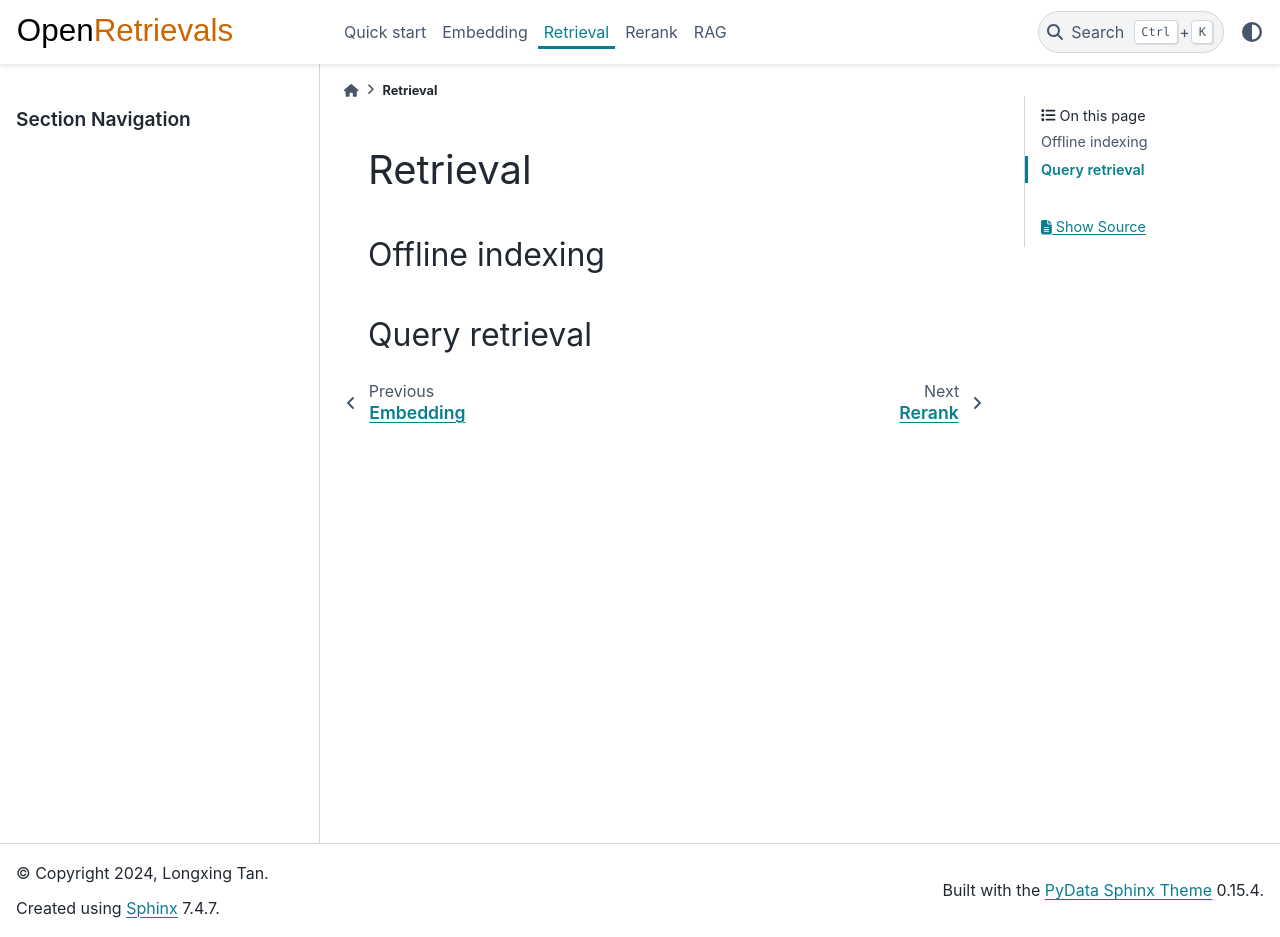
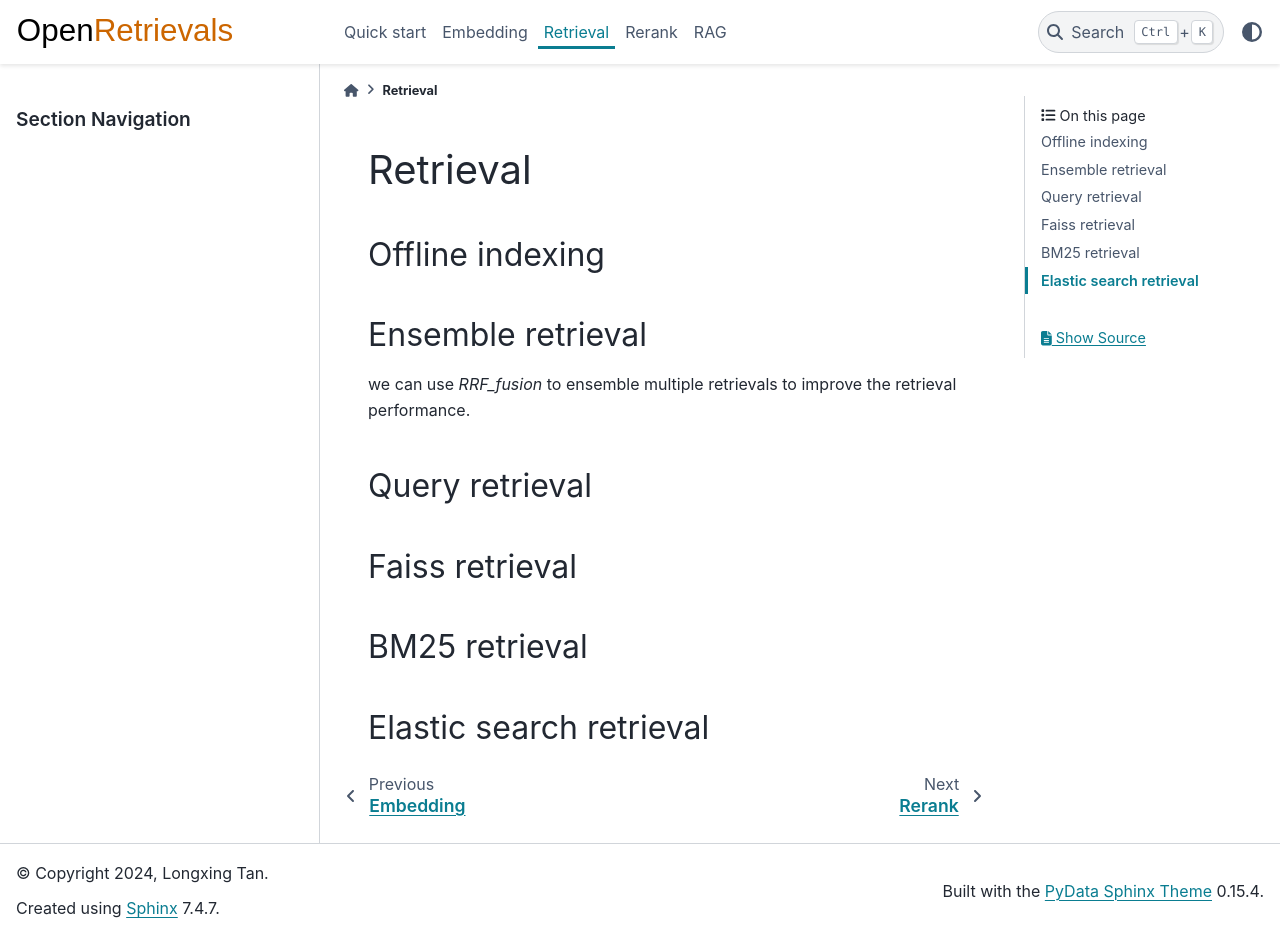
Before and after one commit to LongxingTan/open-retrievals, a Sphinx documentation site: the page built from docs/source/retrieval.rst, in a window 1280 px wide and 937 px high. Built offline with Sphinx 7.4.7 and the PyData theme 0.15.4, drawn with Linux system fonts in a browser that asks for light colours.

Commit message:
docs: update

```diff
--- a/docs/source/embed.rst
+++ b/docs/source/embed.rst
@@ -124,5 +124,5 @@ offline hard mining
 online hard mining
 
 
-Ensemble embedding
-~~~~~~~~~~~~~~~~~~~~~~
+Matryoshka Representation Learning
+~~~~~~~~~~~~~~~~~~~~~~~~~~~~~~~~~~~~~~~~
--- a/docs/source/rag.rst
+++ b/docs/source/rag.rst
@@ -105,6 +105,9 @@ Enhance RAG Performance
 * Meta data of documents
 
 
+Graph RAG
+-------------------
+
 
 pdf parse
 --------------
--- a/docs/source/retrieval.rst
+++ b/docs/source/retrieval.rst
@@ -6,6 +6,23 @@ Offline indexing
 ----------------------------
 
 
+Ensemble retrieval
+---------------------
+
+we can use `RRF_fusion` to ensemble multiple retrievals to improve the retrieval performance.
+
 
 Query retrieval
 ----------------------------
+
+
+Faiss retrieval
+-----------------------
+
+
+BM25 retrieval
+-----------------------
+
+
+Elastic search retrieval
+---------------------------
--- a/src/retrievals/version.py
+++ b/src/retrievals/version.py
@@ -1,4 +1,4 @@
-VERSION = (0, 0, 9)
+VERSION = (0, 0, 10)
 
 __version__ = ".".join(map(str, VERSION))
 short_version = __version__
```
